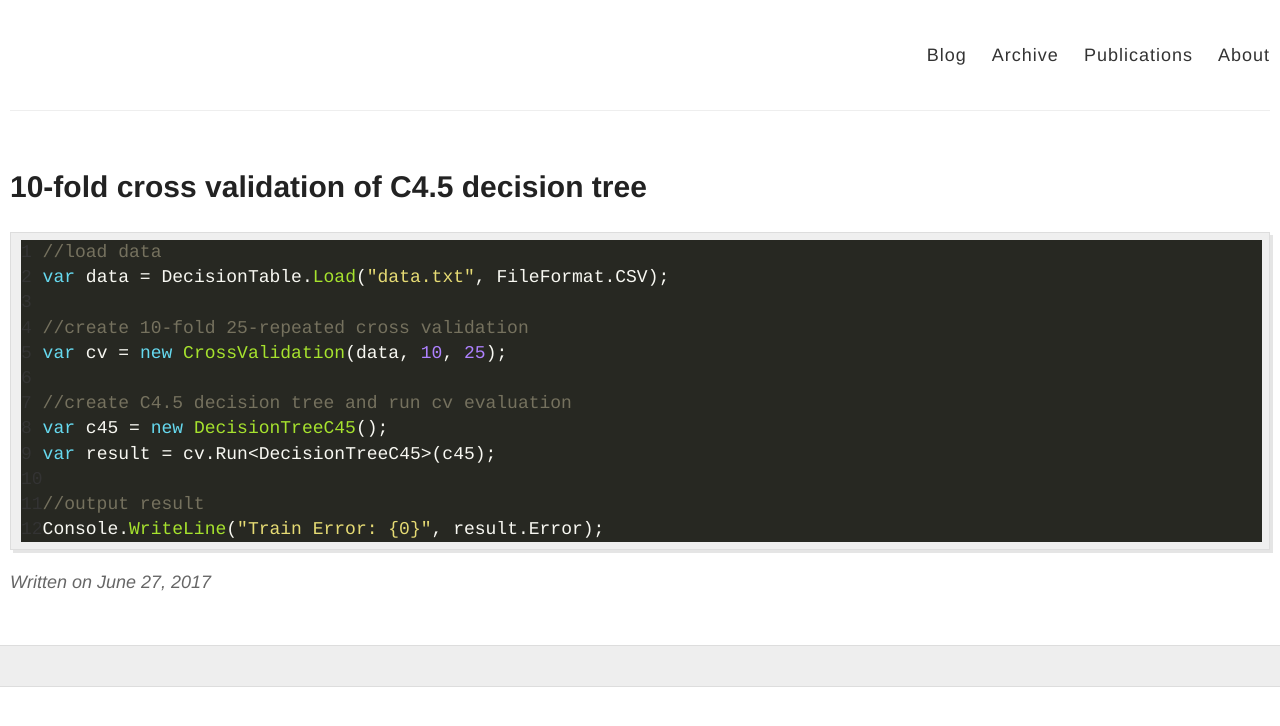
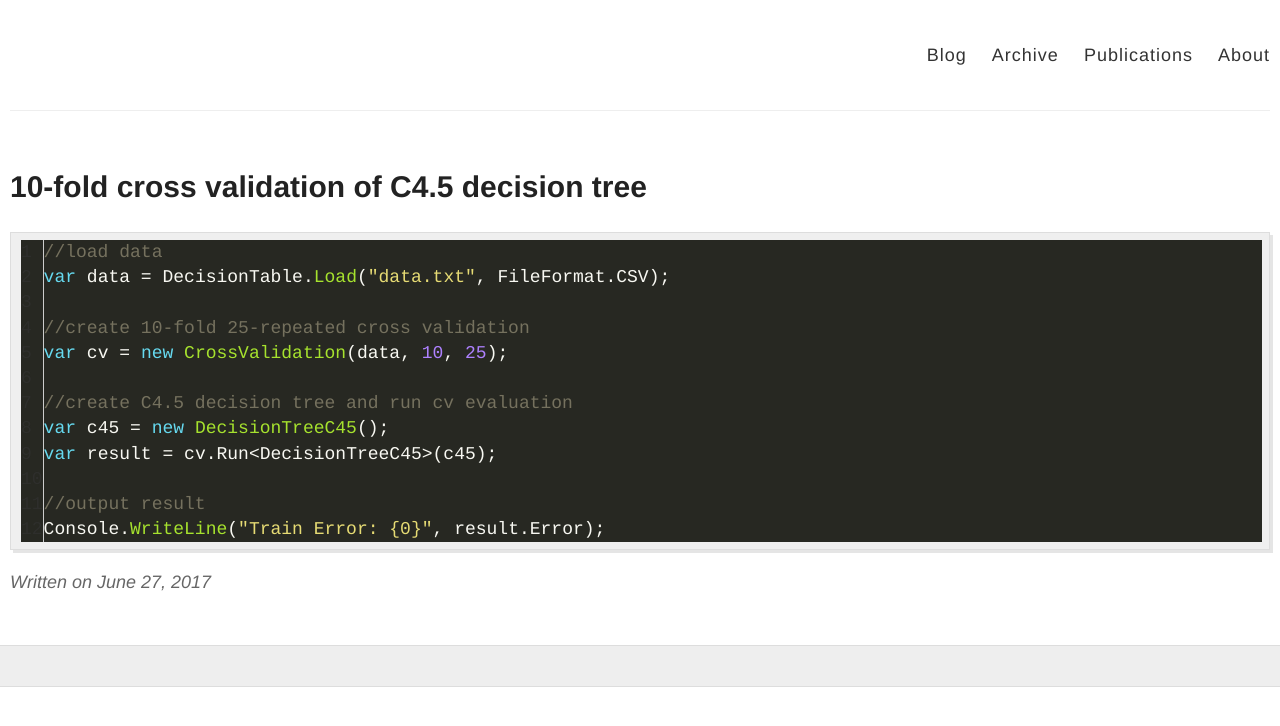
Before and after one commit to nrough/jekyll-now, a Jekyll site: the page built from _posts/2017-06-27-C45-Decision-Tree-10-Fold-Cross-Validation.md, in a window 1280 px wide. Shown: the top 726 px of the page. Built offline with Jekyll 4.4.1, drawn with Linux system fonts in a browser that asks for light colours.

Commit message:
Update _highlights-monokai.scss

```diff
--- a/_sass/_highlights-monokai.scss
+++ b/_sass/_highlights-monokai.scss
@@ -1,3 +1,4 @@
+
 .highlight {
   background-color: #efefef;
   padding: 7px 7px 7px 10px;
@@ -12,6 +13,51 @@
 code {
   font-family:'Bitstream Vera Sans Mono','Courier', monospace;
 }
+
+// so that the line numbers are not selectable
+@mixin unselectable() {
+  -webkit-touch-callout: none;
+  -webkit-user-select: none;
+  -khtml-user-select: none;
+  -moz-user-select: none;
+  -ms-user-select: none;
+  user-select: none;
+}
+@mixin opacity($opacity) {
+  opacity: $opacity;
+  $opacity-ie: $opacity * 100;
+  filter: alpha(opacity=$opacity-ie); //IE8
+}
+
+// having a lineno-container made it easier to style line number
+// code blocks without impacting normal code blocks
+.lineno-container > figure > pre {
+  padding: 0px;
+}
+
+.highlight {
+  pre.lineno {
+    border: none;
+    @include opacity(0.6);
+  }
+
+  .lineno {
+    @include unselectable();
+  }
+
+  .gutter {
+    border-right: 1px solid #ccc;
+  }
+
+  pre {
+    pre {
+      border: none;
+      margin-bottom: 0px;
+    }
+  }
+}
+
+.highlight lineno { color: #272822; } /* Line numbers */
 
 .highlight pre { background-color: #272822; }
 .highlight .hll { background-color: #272822; }
```
